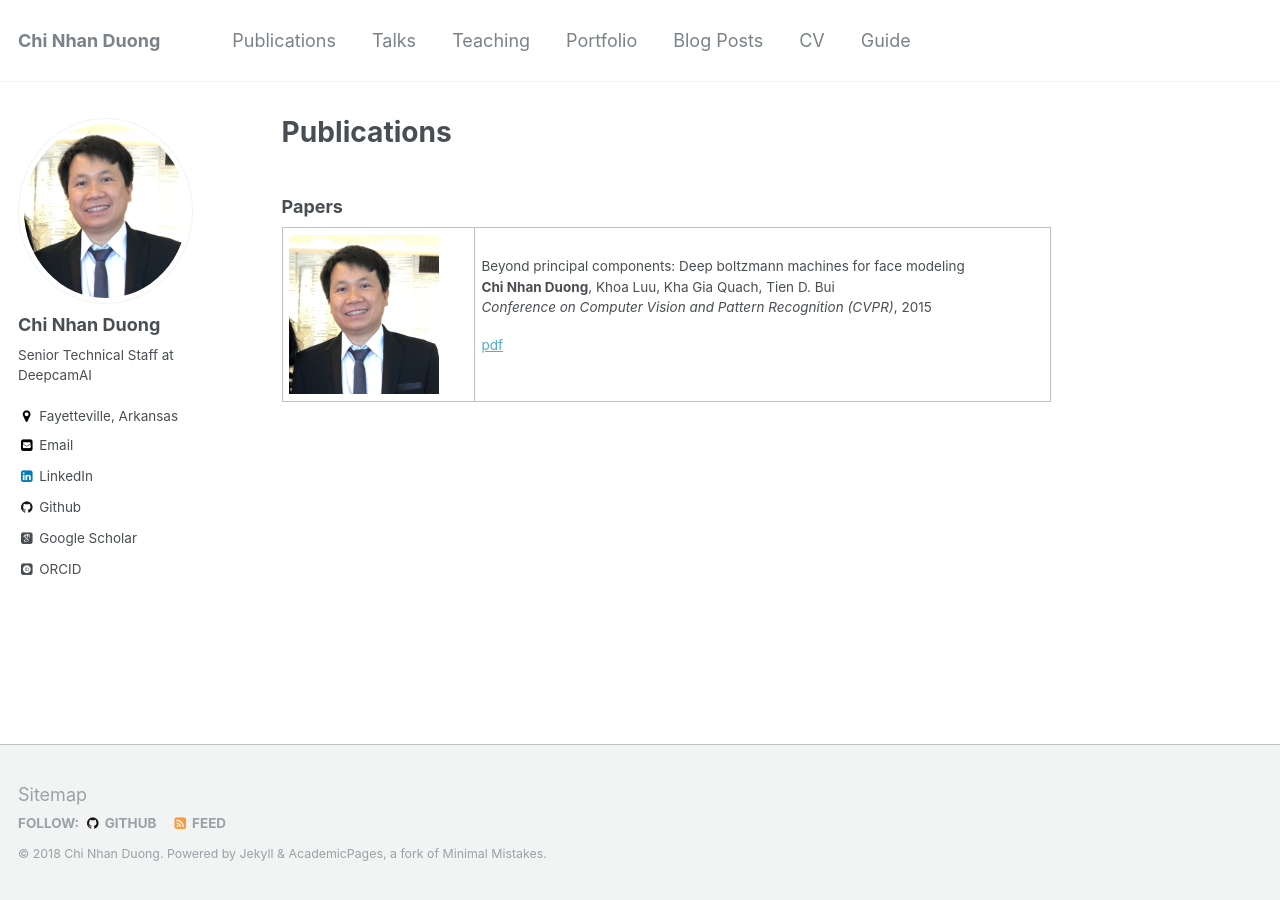
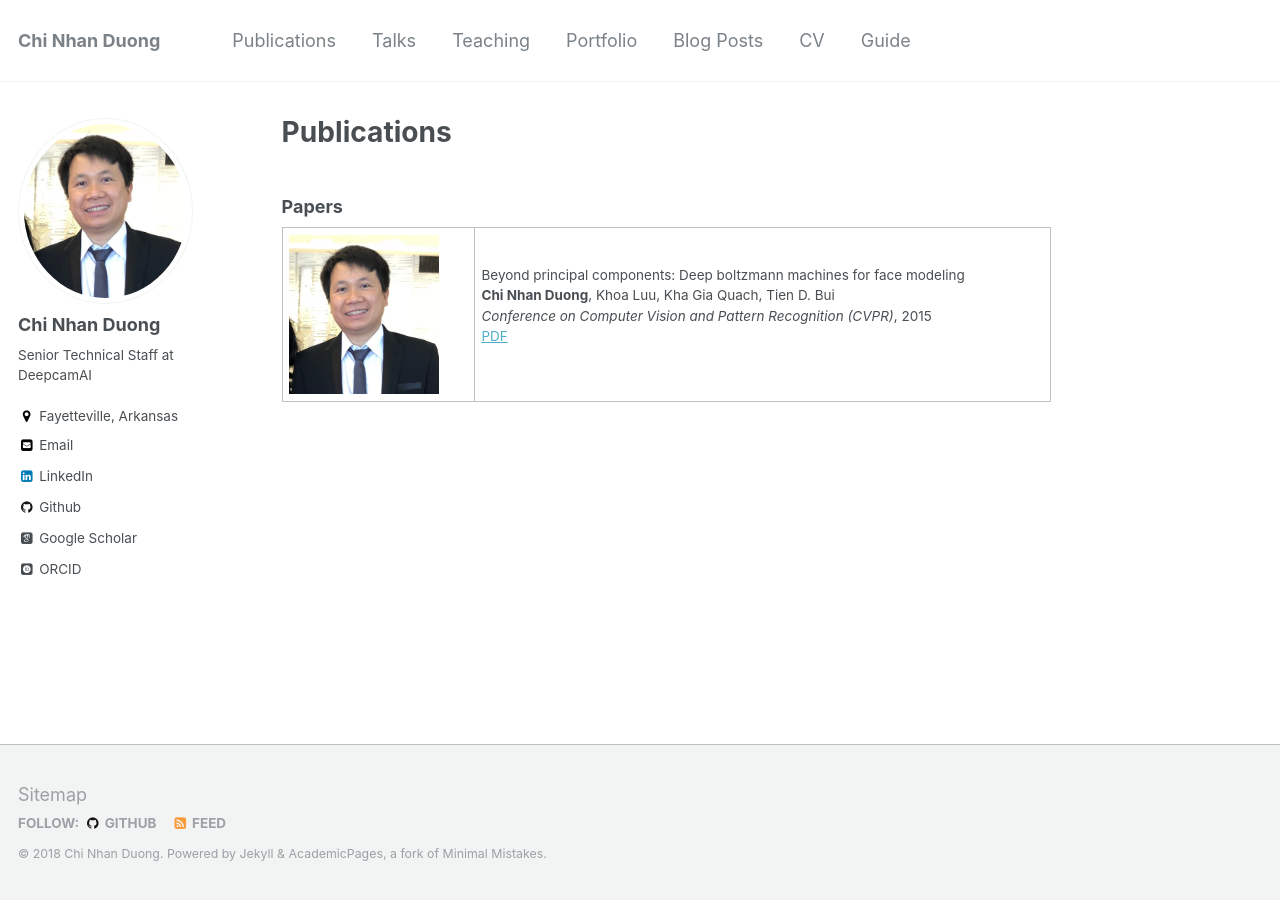
Before and after one commit to dcnhan/dcnhan.github.io, a Jekyll site: the page built from _pages/publications.md, in a window 1280 px wide. Built offline with Jekyll 4.4.1, drawn with Linux system fonts in a browser that asks for light colours; some web fonts are replaced.

```diff
--- a/_pages/publications.md
+++ b/_pages/publications.md
@@ -12,4 +12,4 @@ author_profile: true
 <p><heading>Beyond principal components: Deep boltzmann machines for face modeling</heading><br>
 <strong> Chi Nhan Duong</strong>, Khoa Luu, Kha Gia Quach, Tien D. Bui<br>
 <em>Conference on Computer Vision and Pattern Recognition (CVPR)</em>, 2015<br>
-<p><a href="https://www.cv-foundation.org/openaccess/content_cvpr_2015/papers/Duong_Beyond_Principal_Components_2015_CVPR_paper.pdf">pdf</a>
+<a href="https://www.cv-foundation.org/openaccess/content_cvpr_2015/papers/Duong_Beyond_Principal_Components_2015_CVPR_paper.pdf">PDF</a>
```
